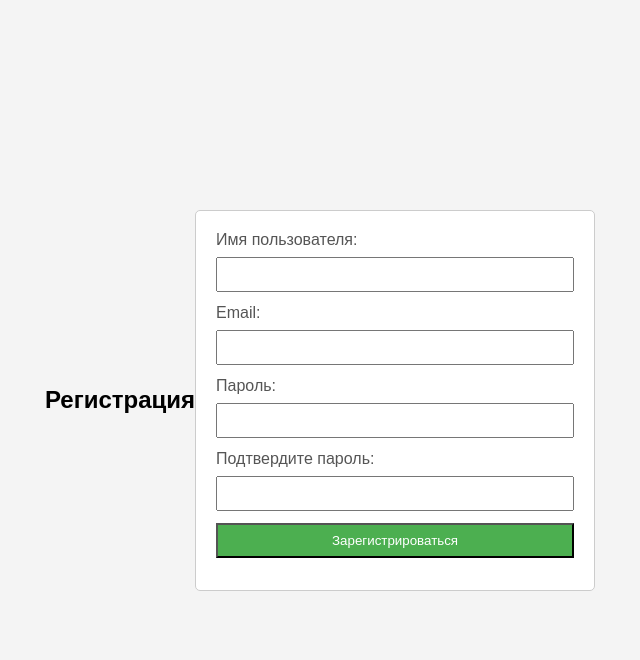
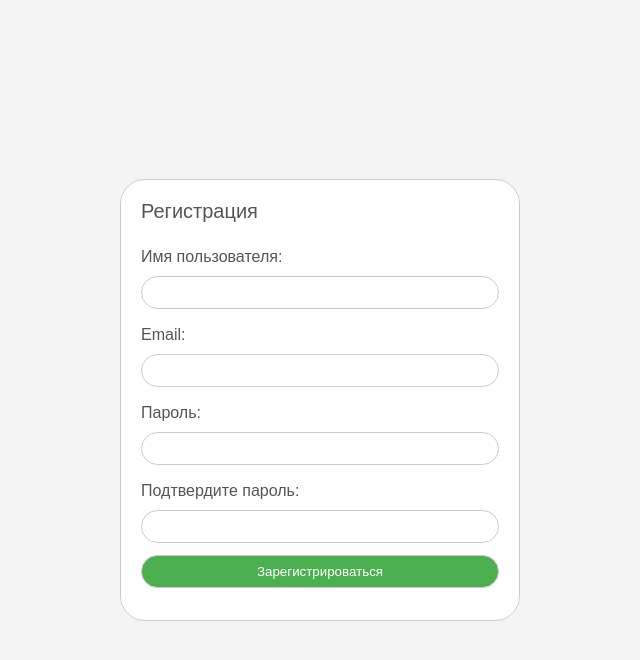
Before and after one commit to erromh/DiplomaCode, a Flask app: page / in a window 1280 px wide. Shown: the top 660 px of the page, without its empty margins (320-960 px from the left). Run offline with Flask 3, Linux system fonts and the light colour scheme.

Commit message:
added registration

```diff
--- a/Register/register.html
+++ b/Register/register.html
@@ -4,14 +4,18 @@
     <meta charset="UTF-8">
     <meta name="viewport" content="width=device-width, initial-scale=1.0">
     <title>Регистрация</title>
-    <link rel="stylesheet" href="registerStyle.css" type="text/css" />
+
+    <link rel="stylesheet" href="{{ url_for('static', filename='registerStyle.css') }}" />
 </head>
 
 <body>
-    <h2 id="my-id"> Регистрация</h2>
+
 
     <form method="POST" action="{{ url_for('register') }}">
-        <label for="username">Имя пользователя:</label>
+
+        <a id="reg-label"> Регистрация </a>
+
+        <label for="username" id="username" >Имя пользователя:</label>
         <input type="text" name="username" required><br>
 
         <label for="email">Email:</label>
--- a/app.py
+++ b/app.py
@@ -1,7 +1,9 @@
 
 from flask import Flask, render_template, request, redirect, url_for
 
-app = Flask(__name__, template_folder='Register')
+# https://codepen.io/joshsorosky/pen/gaaBoB
+
+app = Flask(__name__, template_folder = 'Register')
 
 registered_users = []
 
@@ -23,8 +25,6 @@ def register():
     # Простой пример: добавление пользователя в список
     registered_users.append({'username': username, 'email': email, 'password': password})
 
-    # В реальном приложении здесь должна быть логика добавления пользователя в базу данных
-
     return f"Регистрация успешна! Добро пожаловать, {username}."
 
 if __name__ == '__main__':
--- a/Register/registerStyle.css
+++ b/static/registerStyle.css
@@ -9,8 +9,10 @@ body {
     background-color: #f4f4f4;
 }
 
-my-id {
-    color: #ff0000;
+#reg-label {
+    margin-top: 60px;
+    font-size: 20px;
+    color: #555;
 }
 
 form {
@@ -18,18 +20,27 @@ form {
     width: 100%;
     padding: 20px;
     border: 1px solid #ccc;
-    border-radius: 5px;
-    background-color: #fff;
+    border-radius: 25px;
+    background-color: #ffffff;
     box-sizing: border-box;
+}
+
+#username {
+    margin-bottom: 10px;
+    margin-top: 25px;
+    color: #555;
 }
 
 label {
     display: block;
-    margin-bottom: 8px;
+    margin-bottom: 10px;
+    margin-top: 5px;
     color: #555;
 }
 
 input {
+    border: 1px solid #ccc;
+    border-radius: 25px;
     width: 100%;
     padding: 8px;
     margin-bottom: 12px;
@@ -37,6 +48,8 @@ input {
 }
 
 input[type="submit"] {
+    border: 1px solid #ccc;
+    border-radius: 25px;
     background-color: #4caf50;
     color: white;
     cursor: pointer;
```
Also changed, not shown: fllaskTest.py (deleted, +0 -14 lines).
